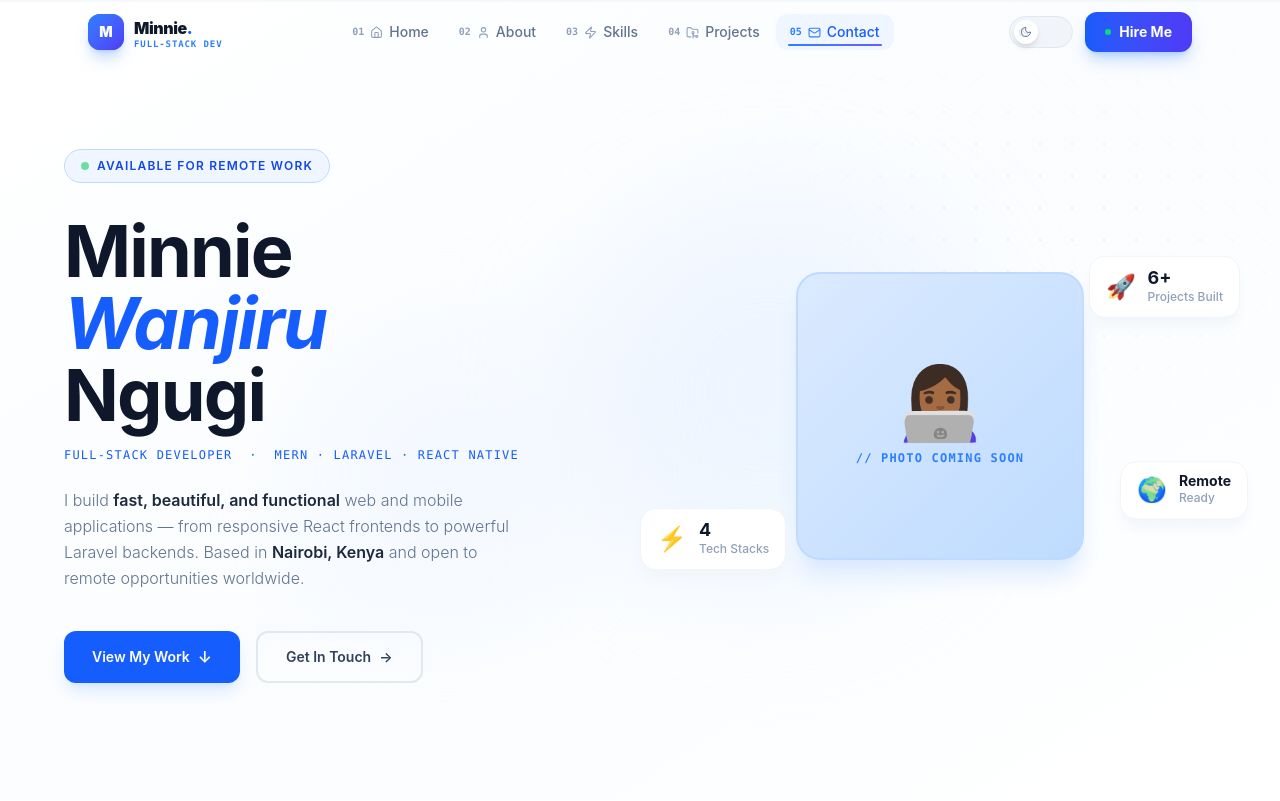
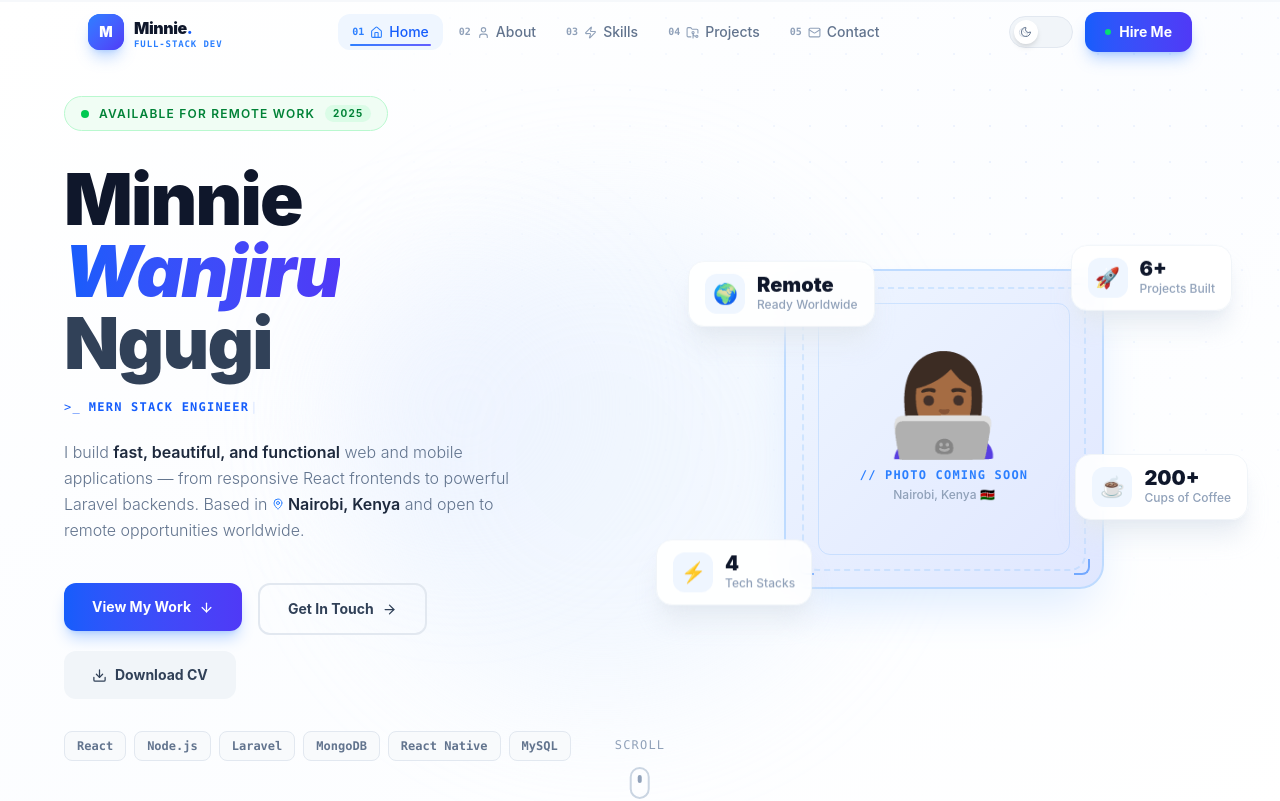
Before and after one commit to Minnie-Ngugi-dev/Minnie-portfolio, a React (Vite) app: page / in a window 1280 px wide. Shown: the top 801 px of the page. Built offline with nearby package versions, Linux system fonts and the light colour scheme.

Commit message:
feat: upgrade Hero — typewriter effect, animated counters, gradient name, tech pills, scroll indicator

```diff
--- a/src/components/Hero.jsx
+++ b/src/components/Hero.jsx
@@ -1,165 +1,399 @@
 import React from 'react'
 
-import { motion } from "framer-motion"
+import { useEffect, useRef, useState } from "react"
+import { motion, useInView, useMotionValue, useSpring } from "framer-motion"
+import { ArrowDown, ArrowRight, MapPin, Download } from "lucide-react"
+import { Link } from "react-scroll"
+import Typewriter from "typewriter-effect"
+import useStore from "../store/useStore"
+
+// ── Animated counter hook ─────────────────────────
+function useCounter(target, duration = 2000, shouldStart = false) {
+  const [count, setCount] = useState(0)
+  useEffect(() => {
+    if (!shouldStart) return
+    let startTime = null
+    const animate = (timestamp) => {
+      if (!startTime) startTime = timestamp
+      const progress = Math.min((timestamp - startTime) / duration, 1)
+      const eased = 1 - Math.pow(1 - progress, 3)
+      setCount(Math.floor(eased * target))
+      if (progress < 1) requestAnimationFrame(animate)
+    }
+    requestAnimationFrame(animate)
+  }, [target, duration, shouldStart])
+  return count
+}
+
+// ── Floating stat card ────────────────────────────
+function FloatCard({ emoji, value, suffix = "", label, delay, position, isDark }) {
+  const ref      = useRef(null)
+  const inView   = useInView(ref, { once: true })
+  const count    = useCounter(value, 1800, inView)
+
+  return (
+    <motion.div
+      ref={ref}
+      animate={{ y: [0, -8, 0] }}
+      transition={{
+        duration: 3.5 + delay,
+        repeat: Infinity,
+        ease: "easeInOut",
+        delay,
+      }}
+      className={`absolute ${position} z-20`}>
+      <motion.div
+        initial={{ opacity: 0, scale: 0.8 }}
+        animate={{ opacity: 1, scale: 1 }}
+        transition={{ delay: 0.8 + delay, duration: 0.5, type: "spring" }}
+        className={`flex items-center gap-3 px-4 py-3 rounded-2xl
+                    shadow-xl border backdrop-blur-sm
+                    ${isDark
+                      ? "bg-slate-800/90 border-slate-700/80 shadow-black/30"
+                      : "bg-white/90 border-slate-100 shadow-slate-200/80"
+                    }`}>
+        <div className={`w-10 h-10 rounded-xl flex items-center justify-center
+                         text-xl flex-shrink-0
+                         ${isDark ? "bg-slate-700" : "bg-blue-50"}`}>
+          {emoji}
+        </div>
+        <div>
+          <div className={`text-xl font-black leading-none
+            ${isDark ? "text-white" : "text-slate-900"}`}>
+            {typeof value === "number" ? count : value}{suffix}
+          </div>
+          <div className={`text-xs font-medium mt-0.5
+            ${isDark ? "text-slate-400" : "text-slate-400"}`}>
+            {label}
+          </div>
+        </div>
+      </motion.div>
+    </motion.div>
+  )
+}
 
 const fadeUp = (delay = 0) => ({
-  initial: { opacity: 0, y: 24 },
-  animate: { opacity: 1, y: 0 },
-  transition: { duration: 0.6, ease: "easeOut", delay }
+  initial:    { opacity: 0, y: 28 },
+  animate:    { opacity: 1, y: 0  },
+  transition: { duration: 0.7, ease: [0.22, 1, 0.36, 1], delay },
 })
 
-const floatAnim = {
-  animate: {
-    y: [0, -8, 0],
-    transition: { duration: 3.5, repeat: Infinity, ease: "easeInOut" }
-  }
-}
+export default function Hero() {
+  const isDark = useStore((s) => s.isDark)
 
-export default function Hero() {
   return (
-    <section className="min-h-screen flex items-center relative overflow-hidden
-                        bg-gradient-to-br from-white via-blue-50/30 to-white
-                        pt-24 pb-16 px-6">
+    <section
+      id="home"
+      className={`min-h-screen flex items-center relative overflow-hidden
+                  pt-24 pb-16 px-6 transition-colors duration-300
+                  ${isDark
+                    ? "bg-slate-900"
+                    : "bg-gradient-to-br from-white via-blue-50/20 to-white"
+                  }`}>
 
-      {/* Background dot grid */}
-      <div className="absolute inset-0 pointer-events-none"
+      {/* ── Background dot grid ── */}
+      <div
+        className="absolute inset-0 pointer-events-none"
         style={{
-          backgroundImage: "radial-gradient(circle, rgba(37,99,235,0.10) 1px, transparent 1px)",
-          backgroundSize: "32px 32px",
-          maskImage: "radial-gradient(ellipse 70% 70% at 80% 30%, black 0%, transparent 70%)"
+          backgroundImage: `radial-gradient(circle, ${
+            isDark
+              ? "rgba(99,102,241,0.15)"
+              : "rgba(37,99,235,0.08)"
+          } 1px, transparent 1px)`,
+          backgroundSize: "36px 36px",
+          maskImage:
+            "radial-gradient(ellipse 80% 80% at 80% 20%, black 0%, transparent 70%)",
         }}
       />
 
-      {/* Soft glow blobs */}
-      <div className="absolute top-1/4 right-1/4 w-96 h-96 bg-blue-100/40
-                      rounded-full blur-3xl pointer-events-none" />
-      <div className="absolute bottom-1/4 left-1/4 w-64 h-64 bg-blue-50/60
-                      rounded-full blur-3xl pointer-events-none" />
+      {/* ── Glow blobs ── */}
+      <div className={`absolute top-1/4 right-1/3 w-[500px] h-[500px]
+                       rounded-full blur-3xl pointer-events-none opacity-30
+                       ${isDark ? "bg-blue-600/20" : "bg-blue-100"}`} />
+      <div className={`absolute bottom-1/3 left-1/4 w-72 h-72
+                       rounded-full blur-3xl pointer-events-none opacity-20
+                       ${isDark ? "bg-indigo-600/20" : "bg-indigo-100"}`} />
 
       <div className="max-w-6xl mx-auto w-full grid md:grid-cols-2
-                      gap-12 items-center relative z-10">
+                      gap-16 items-center relative z-10">
 
-        {/* ── LEFT ── */}
+        {/* ══ LEFT ══════════════════════════════════ */}
         <div>
+
           {/* Available badge */}
-          <motion.div {...fadeUp(0.1)}
-            className="inline-flex items-center gap-2 bg-blue-50 border
-                       border-blue-200 text-blue-700 text-xs font-semibold
-                       uppercase tracking-widest px-4 py-2 rounded-full mb-8">
-            <span className="w-2 h-2 rounded-full bg-green-500 animate-pulse" />
-            Available for Remote Work
+          <motion.div {...fadeUp(0.1)}>
+            <div className={`inline-flex items-center gap-2.5 text-xs font-semibold
+                             uppercase tracking-widest px-4 py-2 rounded-full mb-8
+                             border backdrop-blur-sm
+                             ${isDark
+                               ? "bg-green-500/10 border-green-500/30 text-green-400"
+                               : "bg-green-50 border-green-200 text-green-700"
+                             }`}>
+              <span className="relative flex w-2 h-2">
+                <span className="animate-ping absolute inline-flex h-full w-full
+                                 rounded-full bg-green-400 opacity-75" />
+                <span className="relative inline-flex rounded-full w-2 h-2
+                                 bg-green-500" />
+              </span>
+              Available for Remote Work
+              <span className={`px-2 py-0.5 rounded-full text-[10px] font-bold
+                ${isDark
+                  ? "bg-green-500/20 text-green-400"
+                  : "bg-green-100 text-green-700"}`}>
+                2025
+              </span>
+            </div>
           </motion.div>
 
           {/* Name */}
-          <motion.h1 {...fadeUp(0.2)}
-            className="text-5xl md:text-7xl font-bold leading-none
-                       tracking-tight text-slate-900 mb-4">
-            Minnie<br />
-            <span className="text-blue-600 italic">Wanjiru</span><br />
-            Ngugi
-          </motion.h1>
+          <motion.div {...fadeUp(0.2)}>
+            <h1 className={`text-5xl md:text-7xl font-black leading-none
+                            tracking-tight mb-5
+                            ${isDark ? "text-white" : "text-slate-900"}`}>
+              Minnie<br />
+              <span className="text-transparent bg-clip-text
+                               bg-gradient-to-r from-blue-600 to-indigo-600
+                               italic">
+                Wanjiru
+              </span><br />
+              <span className={isDark ? "text-slate-300" : "text-slate-700"}>
+                Ngugi
+              </span>
+            </h1>
+          </motion.div>
 
-          {/* Title */}
-          <motion.p {...fadeUp(0.3)}
-            className="font-mono text-xs text-blue-600 tracking-widest
-                       uppercase mb-6">
-            Full-Stack Developer &nbsp;·&nbsp; MERN · Laravel · React Native
-          </motion.p>
+          {/* Typewriter title */}
+          <motion.div {...fadeUp(0.3)}
+            className="flex items-center gap-2 mb-6">
+            <span className={`font-mono text-xs tracking-widest uppercase
+              ${isDark ? "text-blue-400" : "text-blue-600"}`}>
+              &gt;_
+            </span>
+            <div className={`font-mono text-xs tracking-widest uppercase font-semibold
+              ${isDark ? "text-blue-400" : "text-blue-600"}`}>
+              <Typewriter
+                options={{
+                  strings: [
+                    "Full-Stack Developer",
+                    "MERN Stack Engineer",
+                    "Laravel Developer",
+                    "React Native Builder",
+                    "Remote-Ready · Nairobi 🇰🇪",
+                  ],
+                  autoStart: true,
+                  loop: true,
+                  delay: 60,
+                  deleteSpeed: 30,
+                }}
+              />
+            </div>
+          </motion.div>
 
           {/* Description */}
           <motion.p {...fadeUp(0.4)}
-            className="text-slate-500 text-base leading-relaxed
-                       max-w-md mb-10 font-light">
-            I build <span className="text-slate-800 font-semibold">fast, beautiful,
-            and functional</span> web and mobile applications — from responsive
-            React frontends to powerful Laravel backends. Based in{" "}
-            <span className="text-slate-800 font-semibold">Nairobi, Kenya</span>{" "}
+            className={`text-base leading-relaxed max-w-md mb-10 font-light
+              ${isDark ? "text-slate-400" : "text-slate-500"}`}>
+            I build{" "}
+            <span className={`font-semibold
+              ${isDark ? "text-white" : "text-slate-800"}`}>
+              fast, beautiful, and functional
+            </span>{" "}
+            web and mobile applications — from responsive React frontends
+            to powerful Laravel backends. Based in{" "}
+            <span className={`font-semibold inline-flex items-center gap-1
+              ${isDark ? "text-white" : "text-slate-800"}`}>
+              <MapPin size={12} className="text-blue-500" />
+              Nairobi, Kenya
+            </span>{" "}
             and open to remote opportunities worldwide.
           </motion.p>
 
           {/* Buttons */}
           <motion.div {...fadeUp(0.5)}
             className="flex flex-wrap gap-4">
-            <a href="#projects"
-              className="inline-flex items-center gap-2 bg-blue-600 text-white
-                         font-semibold text-sm px-7 py-3.5 rounded-xl
-                         hover:bg-blue-700 transition-all duration-200
-                         hover:-translate-y-0.5 shadow-lg shadow-blue-200/60">
-              View My Work
-              <span className="text-base">↓</span>
+            <Link to="projects" smooth duration={600} offset={-64}
+              className="cursor-pointer">
+              <motion.div
+                whileHover={{ scale: 1.03, y: -2 }}
+                whileTap={{ scale: 0.97 }}
+                className="inline-flex items-center gap-2
+                           bg-gradient-to-r from-blue-600 to-indigo-600
+                           text-white font-bold text-sm px-7 py-3.5 rounded-xl
+                           shadow-lg shadow-blue-500/30
+                           hover:shadow-blue-500/50 transition-shadow duration-200">
+                View My Work
+                <ArrowDown size={15} />
+              </motion.div>
+            </Link>
+
+            <Link to="contact" smooth duration={600} offset={-64}
+              className="cursor-pointer">
+              <motion.div
+                whileHover={{ scale: 1.03, y: -2 }}
+                whileTap={{ scale: 0.97 }}
+                className={`inline-flex items-center gap-2 font-bold text-sm
+                            px-7 py-3.5 rounded-xl border-2 transition-all duration-200
+                            ${isDark
+                              ? "border-slate-700 text-slate-300 hover:border-blue-500 hover:text-blue-400"
+                              : "border-slate-200 text-slate-700 hover:border-blue-600 hover:text-blue-600"
+                            }`}>
+                Get In Touch
+                <ArrowRight size={15} />
+              </motion.div>
+            </Link>
+
+            <a href="/Minnie_Ngugi_CV.pdf" download>
+              <motion.div
+                whileHover={{ scale: 1.03, y: -2 }}
+                whileTap={{ scale: 0.97 }}
+                className={`inline-flex items-center gap-2 font-bold text-sm
+                            px-7 py-3.5 rounded-xl transition-all duration-200
+                            ${isDark
+                              ? "bg-slate-800 text-slate-300 hover:bg-slate-700 border border-slate-700"
+                              : "bg-slate-100 text-slate-700 hover:bg-slate-200"
+                            }`}>
+                <Download size={15} />
+                Download CV
+              </motion.div>
             </a>
-            <a href="#contact"
-              className="inline-flex items-center gap-2 border-2 border-slate-200
-                         text-slate-700 font-semibold text-sm px-7 py-3.5
-                         rounded-xl hover:border-blue-600 hover:text-blue-600
-                         transition-all duration-200 hover:-translate-y-0.5">
-              Get In Touch
-              <span>→</span>
-            </a>
+          </motion.div>
+
+          {/* Tech stack pills */}
+          <motion.div {...fadeUp(0.65)}
+            className="flex flex-wrap gap-2 mt-8">
+            {["React", "Node.js", "Laravel", "MongoDB", "React Native", "MySQL"].map((tech, i) => (
+              <motion.span
+                key={tech}
+                initial={{ opacity: 0, scale: 0.8 }}
+                animate={{ opacity: 1, scale: 1 }}
+                transition={{ delay: 0.8 + i * 0.07 }}
+                className={`px-3 py-1.5 rounded-lg text-xs font-mono font-semibold
+                            border transition-all duration-200 cursor-default
+                            hover:border-blue-400 hover:text-blue-500
+                            ${isDark
+                              ? "bg-slate-800 border-slate-700 text-slate-400"
+                              : "bg-slate-50 border-slate-200 text-slate-500"
+                            }`}>
+                {tech}
+              </motion.span>
+            ))}
           </motion.div>
         </div>
 
-        {/* ── RIGHT ── */}
+        {/* ══ RIGHT ═════════════════════════════════ */}
         <motion.div
-          initial={{ opacity: 0 }}
-          animate={{ opacity: 1 }}
-          transition={{ duration: 0.8, delay: 0.6 }}
+          initial={{ opacity: 0, scale: 0.9 }}
+          animate={{ opacity: 1, scale: 1 }}
+          transition={{ duration: 0.8, delay: 0.5, type: "spring" }}
           className="relative hidden md:flex items-center justify-center">
 
           {/* Photo frame */}
-          <div className="w-72 h-72 rounded-3xl bg-gradient-to-br
-                          from-blue-100 to-blue-200 border-2 border-blue-200
-                          flex flex-col items-center justify-center gap-3
-                          relative overflow-hidden shadow-xl shadow-blue-100">
-            <span className="text-7xl">👩🏾‍💻</span>
-            <span className="font-mono text-xs text-blue-500 font-semibold
-                             uppercase tracking-widest">
-              // photo coming soon
-            </span>
+          <div className={`relative w-80 h-80 rounded-3xl border-2
+                           flex flex-col items-center justify-center gap-4
+                           overflow-hidden shadow-2xl
+                           ${isDark
+                             ? "bg-gradient-to-br from-slate-800 to-slate-700 border-slate-600 shadow-black/40"
+                             : "bg-gradient-to-br from-blue-50 to-indigo-100 border-blue-200 shadow-blue-100"
+                           }`}>
+
+            {/* Decorative rings */}
+            <div className={`absolute inset-4 rounded-2xl border-2 border-dashed opacity-30
+              ${isDark ? "border-slate-500" : "border-blue-300"}`} />
+            <div className={`absolute inset-8 rounded-xl border opacity-20
+              ${isDark ? "border-slate-400" : "border-blue-400"}`} />
+
+            <motion.span
+              animate={{ scale: [1, 1.05, 1] }}
+              transition={{ duration: 3, repeat: Infinity, ease: "easeInOut" }}
+              className="text-8xl relative z-10">
+              👩🏾‍💻
+            </motion.span>
+
+            <div className="relative z-10 text-center">
+              <div className={`font-mono text-xs font-bold uppercase tracking-widest mb-1
+                ${isDark ? "text-slate-400" : "text-blue-500"}`}>
+                // photo coming soon
+              </div>
+              <div className={`text-xs font-medium
+                ${isDark ? "text-slate-500" : "text-slate-400"}`}>
+                Nairobi, Kenya 🇰🇪
+              </div>
+            </div>
+
+            {/* Corner accents */}
+            <div className="absolute top-3 left-3 w-4 h-4 border-t-2 border-l-2
+                            border-blue-500 rounded-tl-lg opacity-60" />
+            <div className="absolute top-3 right-3 w-4 h-4 border-t-2 border-r-2
+                            border-blue-500 rounded-tr-lg opacity-60" />
+            <div className="absolute bottom-3 left-3 w-4 h-4 border-b-2 border-l-2
+                            border-blue-500 rounded-bl-lg opacity-60" />
+            <div className="absolute bottom-3 right-3 w-4 h-4 border-b-2 border-r-2
+                            border-blue-500 rounded-br-lg opacity-60" />
           </div>
 
-          {/* Floating card — projects */}
-          <motion.div {...floatAnim}
-            className="absolute -top-4 -right-6 bg-white border border-slate-100
-                       rounded-2xl px-4 py-3 shadow-lg shadow-slate-100
-                       flex items-center gap-3">
-            <span className="text-2xl">🚀</span>
-            <div>
-              <div className="text-lg font-bold text-slate-900 leading-none">6+</div>
-              <div className="text-xs text-slate-400 font-medium mt-0.5">Projects Built</div>
-            </div>
-          </motion.div>
+          {/* Floating stat cards */}
+          <FloatCard
+            emoji="🚀"
+            value={6}
+            suffix="+"
+            label="Projects Built"
+            delay={0}
+            position="-top-6 -right-4"
+            isDark={isDark}
+          />
+          <FloatCard
+            emoji="⚡"
+            value={4}
+            suffix=""
+            label="Tech Stacks"
+            delay={0.5}
+            position="-bottom-6 -left-4"
+            isDark={isDark}
+          />
+          <FloatCard
+            emoji="☕"
+            value={200}
+            suffix="+"
+            label="Cups of Coffee"
+            delay={1}
+            position="bottom-16 -right-8"
+            isDark={isDark}
+          />
+          <FloatCard
+            emoji="🌍"
+            value="Remote"
+            suffix=""
+            label="Ready Worldwide"
+            delay={1.5}
+            position="-top-2 left-4"
+            isDark={isDark}
+          />
 
-          {/* Floating card — stacks */}
-          <motion.div
-            animate={{ y: [0, -6, 0] }}
-            transition={{ duration: 4, repeat: Infinity, ease: "easeInOut", delay: 1 }}
-            className="absolute -bottom-4 -left-6 bg-white border border-slate-100
-                       rounded-2xl px-4 py-3 shadow-lg shadow-slate-100
-                       flex items-center gap-3">
-            <span className="text-2xl">⚡</span>
-            <div>
-              <div className="text-lg font-bold text-slate-900 leading-none">4</div>
-              <div className="text-xs text-slate-400 font-medium mt-0.5">Tech Stacks</div>
-            </div>
-          </motion.div>
+        </motion.div>
+      </div>
 
-          {/* Floating card — remote */}
-          <motion.div
-            animate={{ y: [0, -7, 0] }}
-            transition={{ duration: 3, repeat: Infinity, ease: "easeInOut", delay: 0.5 }}
-            className="absolute bottom-10 -right-8 bg-white border border-slate-100
-                       rounded-2xl px-4 py-3 shadow-lg shadow-slate-100
-                       flex items-center gap-3">
-            <span className="text-2xl">🌍</span>
-            <div>
-              <div className="text-sm font-bold text-slate-900 leading-none">Remote</div>
-              <div className="text-xs text-slate-400 font-medium mt-0.5">Ready</div>
-            </div>
-          </motion.div>
+      {/* ── Scroll indicator ── */}
+      <motion.div
+        initial={{ opacity: 0 }}
+        animate={{ opacity: 1 }}
+        transition={{ delay: 1.5 }}
+        className="absolute bottom-8 left-1/2 -translate-x-1/2
+                   flex flex-col items-center gap-2">
+        <span className={`text-xs font-mono uppercase tracking-widest
+          ${isDark ? "text-slate-500" : "text-slate-400"}`}>
+          scroll
+        </span>
+        <motion.div
+          animate={{ y: [0, 6, 0] }}
+          transition={{ duration: 1.5, repeat: Infinity, ease: "easeInOut" }}
+          className={`w-5 h-8 rounded-full border-2 flex items-start
+                      justify-center pt-1.5
+                      ${isDark ? "border-slate-600" : "border-slate-300"}`}>
+          <div className={`w-1 h-2 rounded-full
+            ${isDark ? "bg-slate-400" : "bg-slate-400"}`} />
         </motion.div>
+      </motion.div>
 
-      </div>
     </section>
   )
 }
```
